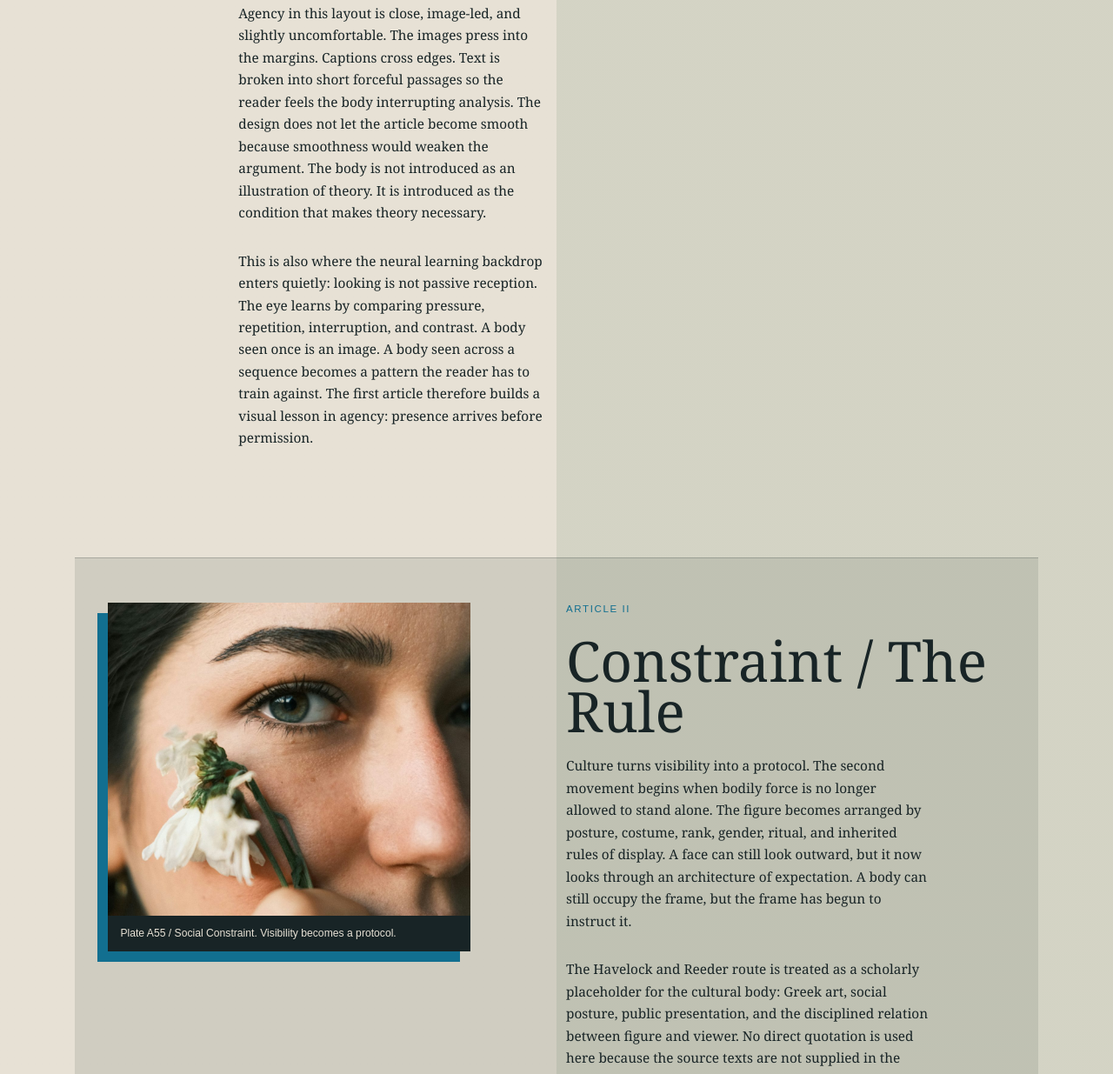
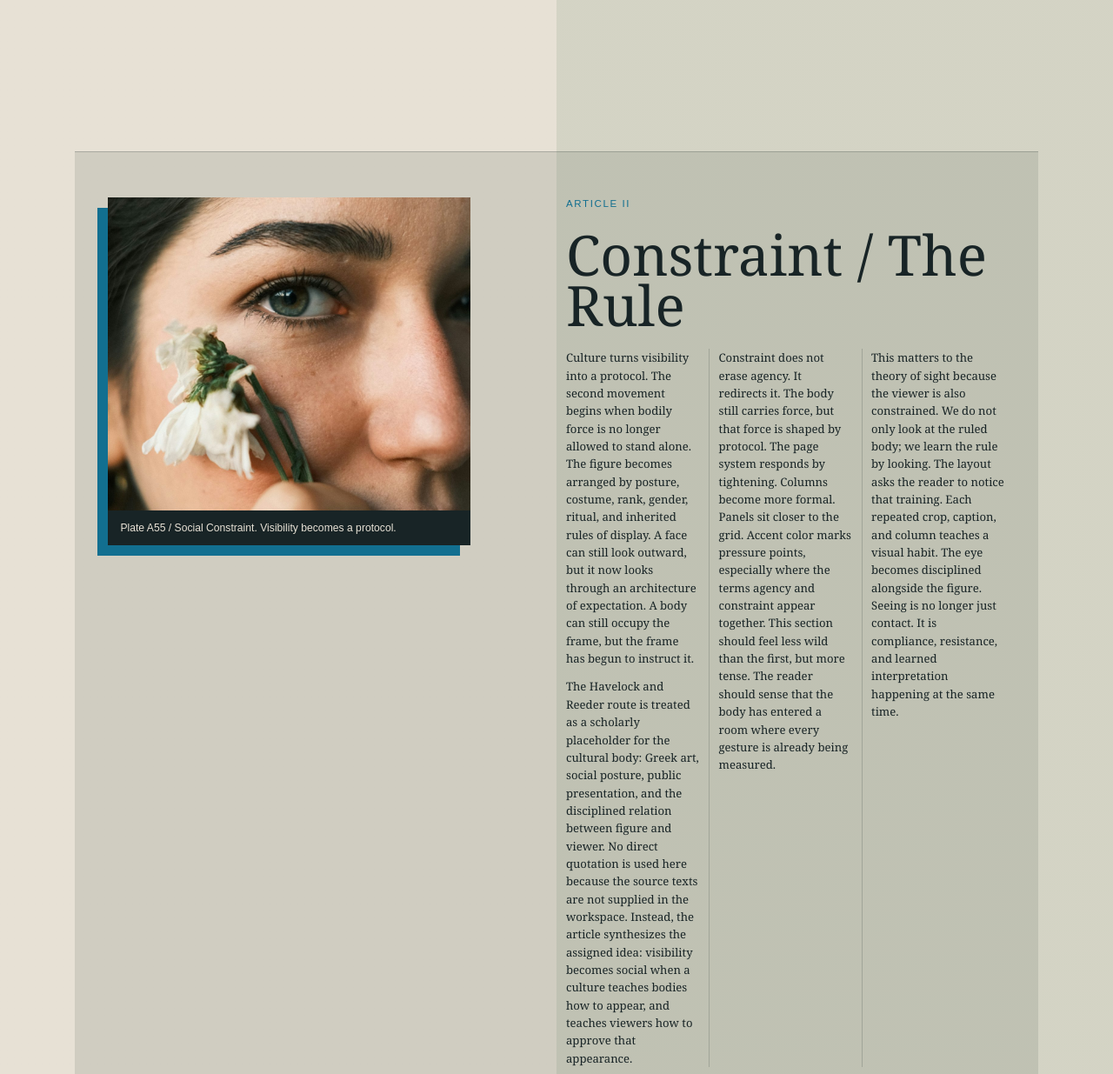
Before and after one commit to brookehoward2008-droid/theory-of-sigh, a plain HTML site: page index.html in a window 1280 px wide. Shown: the part 2581-3816 px from the top of the page at 87% size. Drawn offline with Linux system fonts and the light colour scheme.

Commit message:
Set article copy in three columns

```diff
--- a/index.html
+++ b/index.html
@@ -40,7 +40,9 @@
         <img src="images/labeled/a58-social-constraint-see-plus-np3s9byoqac-unsplash.jpg" alt="Leafy blue portrait framed by branches and teal light">
         <figcaption>Plate A58 begins the similarity route: a visible face held inside natural obstruction.</figcaption>
       </figure>
+      <div class="article-copy">
         <p>Sight is never only an act of seeing. It is a negotiation between the body that appears, the culture that disciplines appearance, and the surface that decides what can be touched by the eye. This book moves through agency, constraint, and mediation as one visual pressure system.</p>
+      </div>
     </article>
     <article class="article-panel spread spread-agency">
       <span class="article-kicker">Article I</span>
@@ -49,10 +51,12 @@
         <img src="images/labeled/a54-raw-agency-nastia-petruk-f-hajyv3wye-unsplash.jpg" alt="Raw agency portrait used as an article lead image">
         <figcaption>Plate A54 / Raw Agency. Presence arrives before permission.</figcaption>
       </figure>
+      <div class="article-copy">
         <p>The body becomes the first instrument of authorship before it becomes a subject for interpretation. In the first movement of this book, sight begins with bodily insistence: a hand, a shoulder, a mouth, an eye, or a turned face does not wait for culture to explain it. The figure enters as pressure. It occupies the page with the blunt force of being present, and that presence matters because the viewer has not yet been given a stable rule for reading it.</p>
         <p>The scholarly route through McDermott is used here as a verified-to-be-checked framework rather than as a source of direct quotation. The working idea is that early bodily images can be read as more than passive objects of display. They carry agency through scale, fragment, gesture, and emphasis. A figure can be partial and still be active. A cropped body can still claim space. The page therefore treats the body as origin, not because origin is simple, but because every later system of looking must first meet the fact of the body.</p>
         <p>Agency in this layout is close, image-led, and slightly uncomfortable. The images press into the margins. Captions cross edges. Text is broken into short forceful passages so the reader feels the body interrupting analysis. The design does not let the article become smooth because smoothness would weaken the argument. The body is not introduced as an illustration of theory. It is introduced as the condition that makes theory necessary.</p>
         <p>This is also where the neural learning backdrop enters quietly: looking is not passive reception. The eye learns by comparing pressure, repetition, interruption, and contrast. A body seen once is an image. A body seen across a sequence becomes a pattern the reader has to train against. The first article therefore builds a visual lesson in agency: presence arrives before permission.</p>
+      </div>
     </article>
     <article class="article-panel spread spread-constraint">
       <span class="article-kicker">Article II</span>
@@ -61,10 +65,12 @@
         <img src="images/labeled/a55-social-constraint-nina-zeynep-guler-fjjivsx-bxm-unsplash.jpg" alt="Social constraint portrait used as an article lead image">
         <figcaption>Plate A55 / Social Constraint. Visibility becomes a protocol.</figcaption>
       </figure>
+      <div class="article-copy">
         <p>Culture turns visibility into a protocol. The second movement begins when bodily force is no longer allowed to stand alone. The figure becomes arranged by posture, costume, rank, gender, ritual, and inherited rules of display. A face can still look outward, but it now looks through an architecture of expectation. A body can still occupy the frame, but the frame has begun to instruct it.</p>
         <p>The Havelock and Reeder route is treated as a scholarly placeholder for the cultural body: Greek art, social posture, public presentation, and the disciplined relation between figure and viewer. No direct quotation is used here because the source texts are not supplied in the workspace. Instead, the article synthesizes the assigned idea: visibility becomes social when a culture teaches bodies how to appear, and teaches viewers how to approve that appearance.</p>
         <p>Constraint does not erase agency. It redirects it. The body still carries force, but that force is shaped by protocol. The page system responds by tightening. Columns become more formal. Panels sit closer to the grid. Accent color marks pressure points, especially where the terms agency and constraint appear together. This section should feel less wild than the first, but more tense. The reader should sense that the body has entered a room where every gesture is already being measured.</p>
         <p>This matters to the theory of sight because the viewer is also constrained. We do not only look at the ruled body; we learn the rule by looking. The layout asks the reader to notice that training. Each repeated crop, caption, and column teaches a visual habit. The eye becomes disciplined alongside the figure. Seeing is no longer just contact. It is compliance, resistance, and learned interpretation happening at the same time.</p>
+      </div>
     </article>
     <article class="article-panel spread spread-mediation">
       <span class="article-kicker">Article III</span>
@@ -73,10 +79,12 @@
         <img src="images/labeled/a66-mediation-woman-obscured-by-white-flowers-creating-a-dreamy-and-surreal-portrait-a.jpg" alt="Portrait obscured by white flowers used as an article lead image">
         <figcaption>Plate A66 / Mediation. The veil controls the tempo of access.</figcaption>
       </figure>
+      <div class="article-copy">
         <p>The veil is an editing system, not a disappearance. The third movement begins where the body and the rule meet a surface that can interrupt both. Lace, shadow, fabric, blur, flowers, hair, hands, and darkness all become interfaces. They do not simply hide the figure. They decide how slowly the figure can arrive.</p>
         <p>The veiling route is held through iconography, Vera Icona, lace, secrecy, and the larger problem of mediated access. The key point is not that the viewer is denied. The key point is that denial becomes structure. A veil produces a special kind of attention because the eye has to work without full possession. It keeps searching, comparing edges, reading textures, and inventing continuity from fragments.</p>
         <p>This section opens the grid. The design becomes more atmospheric, with more negative space and more surface interruption. Images are allowed to feel secretive. Text becomes quieter, more breath-based, but it still carries an argument: mediation is the place where agency and constraint become visible as tension. The body wants to appear. The rule wants to organize appearance. The veil controls the tempo of access.</p>
         <p>For an ADHD reader, this section should not become vague. The idea stays modular: surface, delay, pressure, partial access. Those repeated terms create a learning path through the atmosphere. The reader can feel the mystery without getting lost inside it. The veil does not remove meaning. It makes meaning arrive through effort.</p>
+      </div>
     </article>
     <article class="article-panel spread spread-synthesis">
       <span class="article-kicker">Synthesis</span>
@@ -85,10 +93,12 @@
         <img src="images/labeled/a23-mediation-allef-vinicius-dkrntf-jgtw-unsplash.jpg" alt="Mediated portrait used as synthesis lead image">
         <figcaption>Plate A23 / Mediation. The image stays active because no single force wins.</figcaption>
       </figure>
+      <div class="article-copy">
         <p>Sight becomes visceral when these forces remain active together. The final movement refuses to solve the body, the rule, and the veil into a clean hierarchy. Agency begins the argument, constraint disciplines it, and mediation keeps it unresolved. The image becomes powerful because no single force wins.</p>
         <p>This is the core thesis of the book: psychological pressure does not come from clear depiction alone. It comes from calculated revelation. The viewer feels the image because the image negotiates what can be seen, how quickly it can be seen, and what remains withheld even after attention has been spent. The body is present, but not fully available. Culture is legible, but not neutral. The veil interrupts, but also teaches the eye how to continue.</p>
         <p>The synthesis pages therefore break the grid most visibly. Large images take authority. Text floats beside them or presses into panels that seem slightly displaced. The asymmetry is not decoration. It is the final proof of the argument. A symmetrical page would imply that sight has settled. This book needs sight to remain unstable, because unstable sight is where learning happens.</p>
         <p>The conclusion keeps the claims rights-sensitive and citation-safe. It does not invent quotations, publication details, or license certainty. It names the scholarly routes that still need final verification and holds the visual argument as the completed local production route. What remains is deliberate: source checking, instructor review, and final export. The theory, however, is already visible in the structure.</p>
+      </div>
     </article>
     </div>
   </section>
--- a/styles/site.css
+++ b/styles/site.css
@@ -226,16 +226,23 @@ h1 {
   font: .76rem/1.38 Arial, Helvetica, sans-serif;
 }
 
-.article-panel p {
-  grid-column: 3 / 7;
+.article-copy {
+  grid-column: 1 / 8;
+  column-count: 3;
+  column-gap: 22px;
+  column-rule: 1px solid color-mix(in srgb, var(--shadow-ink) 18%, transparent);
+}
+
+.article-copy p {
   max-width: 58ch;
   margin: 0;
-  font-size: clamp(.96rem, 1.05vw, 1.08rem);
-  line-height: 1.66;
+  break-inside: avoid;
+  font-size: clamp(.82rem, .86vw, .94rem);
+  line-height: 1.55;
 }
 
-.article-panel p + p {
-  margin-top: 8px;
+.article-copy p + p {
+  margin-top: 12px;
 }
 
 .spread-thesis {
@@ -252,8 +259,13 @@ h1 {
   grid-column: 1 / 3;
 }
 
-.spread-thesis p {
+.spread-thesis .article-copy {
   grid-column: 1 / 6;
+  column-count: 1;
+}
+
+.spread-thesis .article-copy p {
+  max-width: 42ch;
   font-size: clamp(1.16rem, 1.8vw, 1.58rem);
   line-height: 1.45;
 }
@@ -285,9 +297,9 @@ h1 {
   grid-column: 7 / 13;
 }
 
-.spread-constraint p,
-.spread-synthesis p {
-  grid-column: 7 / 12;
+.spread-constraint .article-copy,
+.spread-synthesis .article-copy {
+  grid-column: 7 / 13;
 }
 
 .spread-mediation .spread-image {
@@ -434,7 +446,7 @@ figcaption {
 
   .article-kicker,
   .article-panel h2,
-  .article-panel p,
+  .article-copy,
   .spread-image,
   .archive-intro .issue-label,
   .archive-intro h2,
@@ -444,8 +456,12 @@ figcaption {
 
   .article-panel h2,
   .spread-image,
-  .article-panel p {
+  .article-copy {
     margin-top: 18px;
+  }
+
+  .article-copy {
+    column-count: 1;
   }
 
   .spread-image img {
```
Lines whose indentation alone changed are shown as unchanged.
